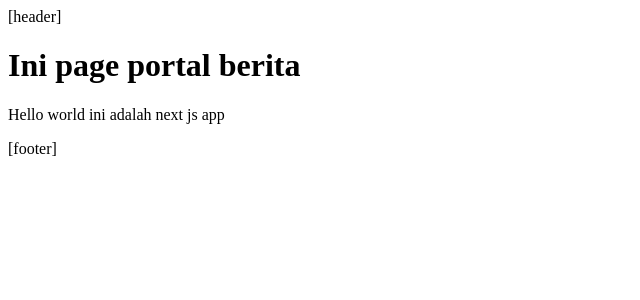
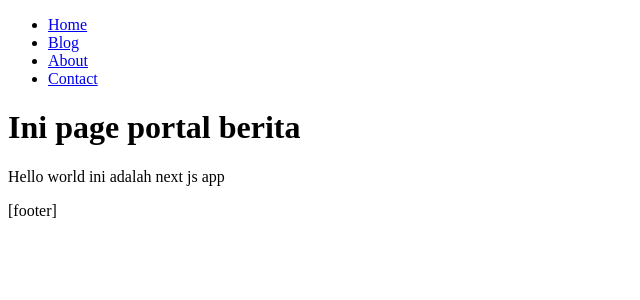
Before and after one commit to vann19/Nextjs_Latihan, a Next.js app: page / in a window 1280 px wide. Shown: the top 300 px of the page, without its empty margins (0-640 px from the left). Built offline with nearby package versions, Linux system fonts and the light colour scheme.

Commit message:
Component Link Untuk Tautan

```diff
--- a/app/layout.jsx
+++ b/app/layout.jsx
@@ -1,14 +1,33 @@
+import Link from "next/link";
+
 export default function Layout({ children }) {
-  return(
+  return (
     <html lang="en">
       <head>
         <title>Latihab next js</title>
       </head>
       <body>
-        <header>[header]</header>
+        <header>
+          <nav>
+            <ul>
+              <li>
+                <Link href="/">Home</Link>
+              </li>
+              <li>
+                <Link href="/blog">Blog</Link>
+              </li>
+              <li>
+                <Link href="/about">About</Link>
+              </li>
+              <li>
+                <Link href="/contact">Contact</Link>
+              </li>
+            </ul>
+          </nav>
+        </header>
         <main>{children}</main>
         <footer>[footer]</footer>
-        </body>
+      </body>
     </html>
   );
 }
--- a/app/page.jsx
+++ b/app/page.jsx
@@ -1,9 +1,4 @@
-"use client";
-import { useEffect } from "react";
 export default function Home() {
-  useEffect(() => {
-    window.alert("hello next js");
-  }, []);
   return (
     <>
       <h1>Ini page portal berita</h1>
```
